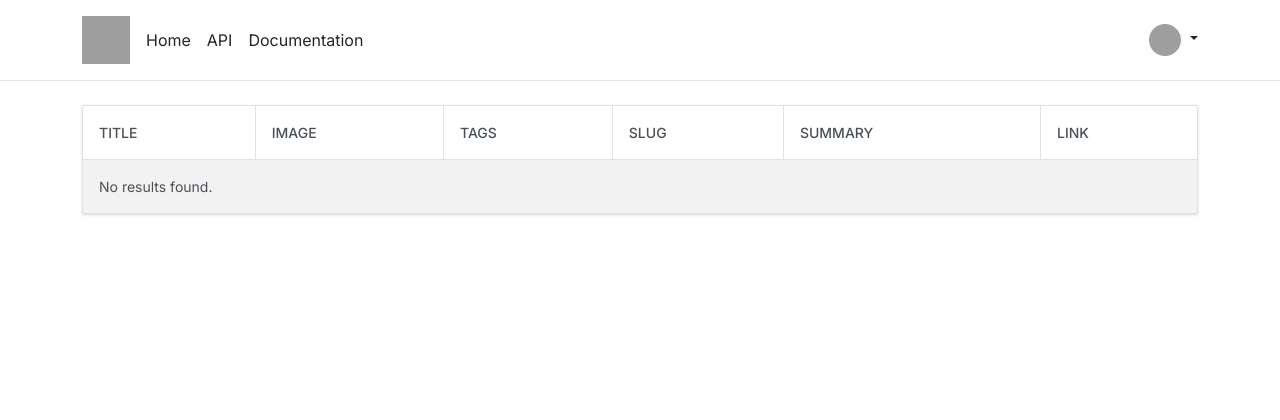
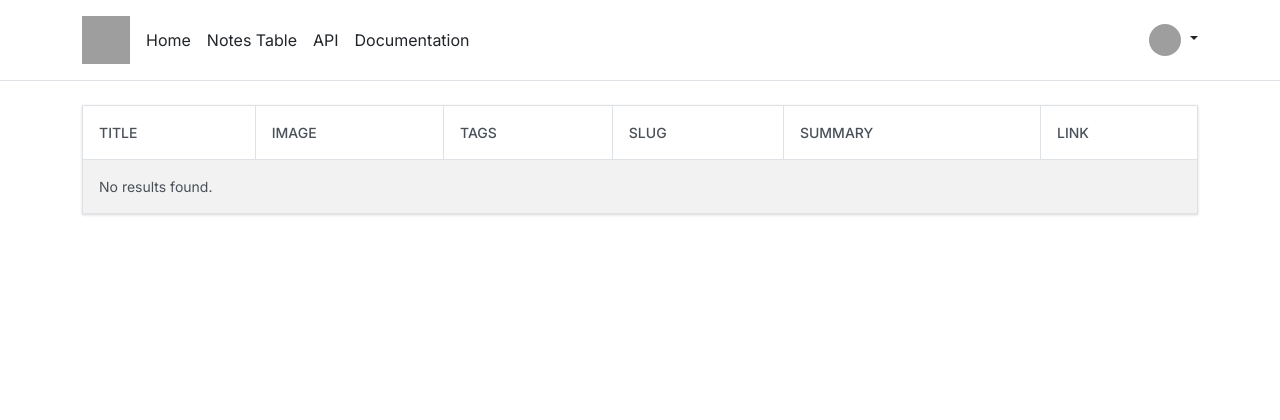
Before and after one commit to JordanBrockerRudow/notesapp, a Django app: template notesapp/notes/templates/notes/notes-table.html in a window 1280 px wide. Shown: the top 420 px of the page. Run offline with Django 3.2, Linux system fonts and the light colour scheme; the template is opened without the code that fills it, so the values that code supplies are empty; some libraries are stand-ins or nearby versions; grey boxes are pictures that could not be loaded.

Commit message:
Fix routing to notes post table

```diff
--- a/notesapp/notes/templates/base.html
+++ b/notesapp/notes/templates/base.html
@@ -54,6 +54,7 @@
               <ul class="nav col-12 col-lg-auto me-lg-auto mb-2 justify-content-center mb-md-0">
 
                 <li><a href="/" class="nav-link px-2 link-dark">Home</a></li>
+                <li><a class="nav-link px-2 link-dark" href="{% url "notes-post-table" %}">Notes Table</a></li>
                 <li><a class="nav-link px-2 link-dark" href="{% url "api-root" %}">API</a></li>
                 <li><a class="nav-link px-2 link-dark" href="{% url "schema-swagger-ui" %}">Documentation</a></li>
               </ul>
--- a/notesapp/notes/views.py
+++ b/notesapp/notes/views.py
@@ -60,5 +60,5 @@ def post_detail(request, slug):
 def post_table(request):
     # Updated to include reversed notes-list
     return render(
-        request, "notes/notes-table.html", {"post_list_url": reverse("notes-list")}
+        request, "notes/notes-table.html", {"post_list_url": reverse("post-list")}
     )
```
